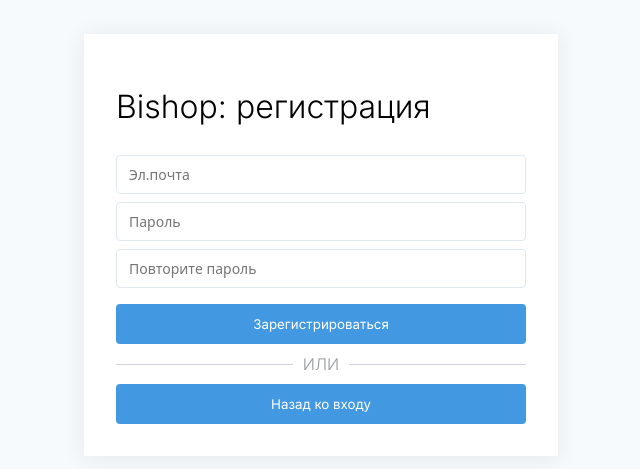
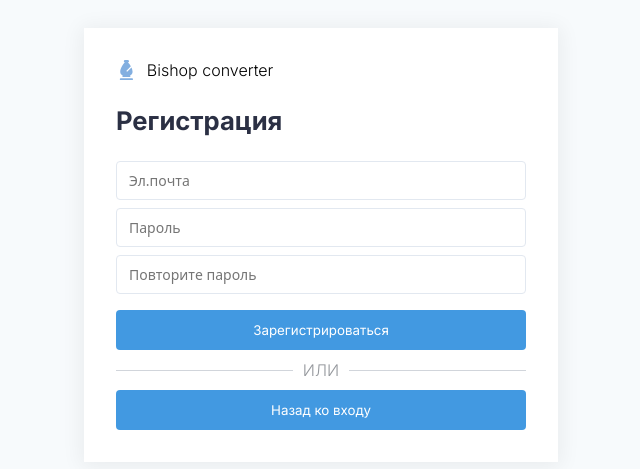
Before and after one commit to SkyBoxProject/bishop-client, a React (Create React App) app: page /registration in a window 1280 px wide. Shown: the part 155-624 px from the top of the page, without its empty margins (319-959 px from the left). Built offline with nearby package versions, Linux system fonts and the light colour scheme.

Commit message:
update login screen

```diff
--- a/src/resources/LoginPage.js
+++ b/src/resources/LoginPage.js
@@ -1,9 +1,10 @@
 import React, { useState, useEffect } from "react";
 import { createUseStyles } from 'react-jss'
-import {Button} from '../components/Button';
-import {Input} from '../components/Input';
-import {Divider} from '../components/Divider';
+import { Button } from '../components/Button';
+import { Input } from '../components/Input';
+import { Divider } from '../components/Divider';
 import { useHistory } from "react-router";
+import { FaChessBishop } from "react-icons/fa";
 
 const useStyles = createUseStyles(theme => ({
    '@keyframes slideLeft': {
@@ -15,7 +16,7 @@ const useStyles = createUseStyles(theme => ({
          opacity: 1,
          transform: 'translateX(0px) scale(1)'
       }
-    },
+   },
    wrapper: {
       background: '#f7fafc', //#f7fafc
       maxWidth: '100vw',
@@ -43,12 +44,17 @@ export function LoginPage(props) {
 
    return <div className={classes.wrapper}>
       <div className={classes.loginCard}>
-         <h1 style={{fontWeight: 300}}>Bishop: вход в сервис</h1>
+         <div style={{ display: 'flex', alignItems: 'center', fontWeight: 100, marginBottom: '25px' }}>
+            <FaChessBishop style={{ marginRight: '10px', fontSize: '1.3em', color: '#83afe0' }} />
+            <span>Bishop converter</span>
+         </div>
+
+         <h1 style={{ fontWeight: 600, fontSize: '1.6em', color: '#2B3044' }}>Вход в сервис</h1>
 
          <Input placeholder="Эл.почта" />
          <Input placeholder="Пароль" />
 
-         <div style={{marginTop: '10px'}}>
+         <div style={{ marginTop: '10px' }}>
             <Button fullWidth>Войти</Button>
             <Divider />
             <Button fullWidth onClick={redirectToRegistration}>Регистрация</Button>
--- a/src/resources/RegistrationPage.js
+++ b/src/resources/RegistrationPage.js
@@ -1,10 +1,11 @@
 import React, { useState, useEffect } from "react";
 import { createUseStyles } from 'react-jss'
-import {Button} from '../components/Button';
-import {Input} from '../components/Input';
-import {Divider} from '../components/Divider';
+import { Button } from '../components/Button';
+import { Input } from '../components/Input';
+import { Divider } from '../components/Divider';
 import { useHistory } from "react-router";
 import { Form } from 'react-final-form';
+import { FaChessBishop } from "react-icons/fa";
 
 const useStyles = createUseStyles(theme => ({
    '@keyframes slideRight': {
@@ -16,7 +17,7 @@ const useStyles = createUseStyles(theme => ({
          opacity: 1,
          transform: 'translateX(0px) scale(1)'
       }
-    },
+   },
    wrapper: {
       background: '#f7fafc', //#f7fafc
       maxWidth: '100vw',
@@ -45,7 +46,12 @@ export function RegistrationPage(props) {
 
    return <div className={classes.wrapper}>
       <div className={classes.loginCard}>
-         <h1 style={{fontWeight: 300}}>Bishop: регистрация</h1>
+         <div style={{ display: 'flex', alignItems: 'center', fontWeight: 100, marginBottom: '25px' }}>
+            <FaChessBishop style={{ marginRight: '10px', fontSize: '1.3em', color: '#83afe0' }} />
+            <span>Bishop converter</span>
+         </div>
+
+         <h1 style={{ fontWeight: 600, fontSize: '1.6em', color: '#2B3044' }}>Регистрация</h1>
 
          <Input placeholder="Эл.почта" />
          <Input placeholder="Пароль" />
@@ -53,7 +59,7 @@ export function RegistrationPage(props) {
 
          <p>{response}</p>
 
-         <div style={{marginTop: '10px'}}>
+         <div style={{ marginTop: '10px' }}>
             <Button fullWidth>Зарегистрироваться</Button>
             <Divider />
             <Button fullWidth onClick={backToLogin}>Назад ко входу</Button>
```
